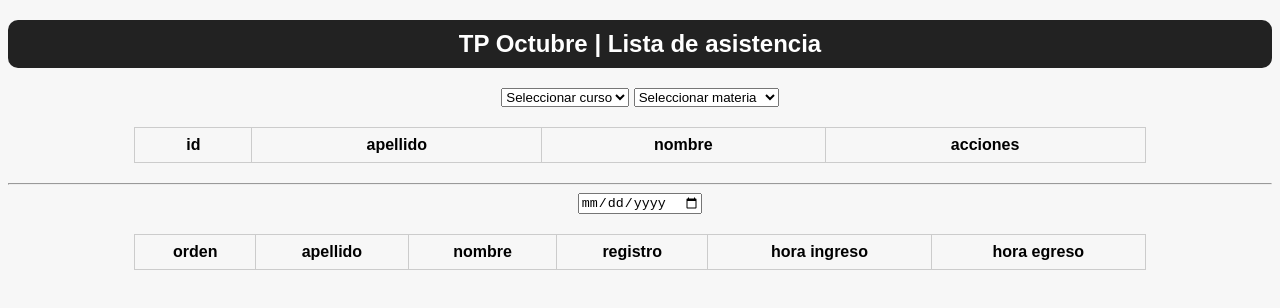
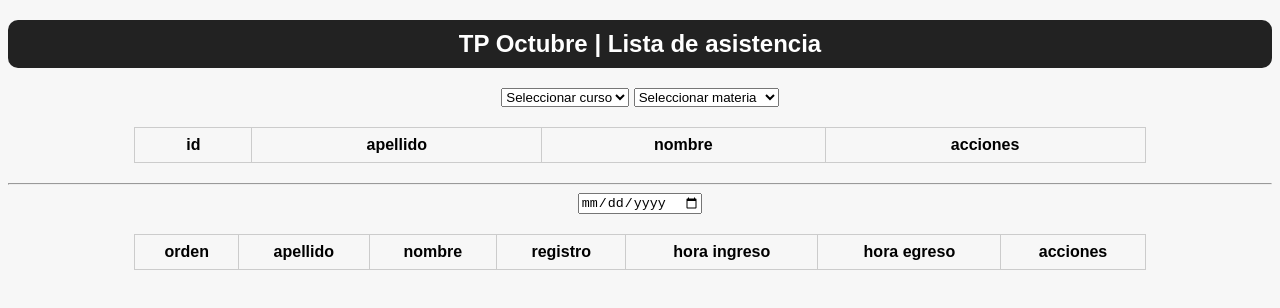
Before and after one commit to Luna-Estanga/TP-octubre, a website: page index.html in a window 1280 px wide. Drawn offline with Linux system fonts and the light colour scheme; no server answers.

Commit message:
Update index.html

```diff
--- a/index.html
+++ b/index.html
@@ -50,6 +50,7 @@
           <th>registro</th>
           <th>hora ingreso</th>
           <th>hora egreso</th>
+          <th>acciones</th>
         </tr>
       </thead>
       <tbody id="tabla-registro"></tbody>
```
